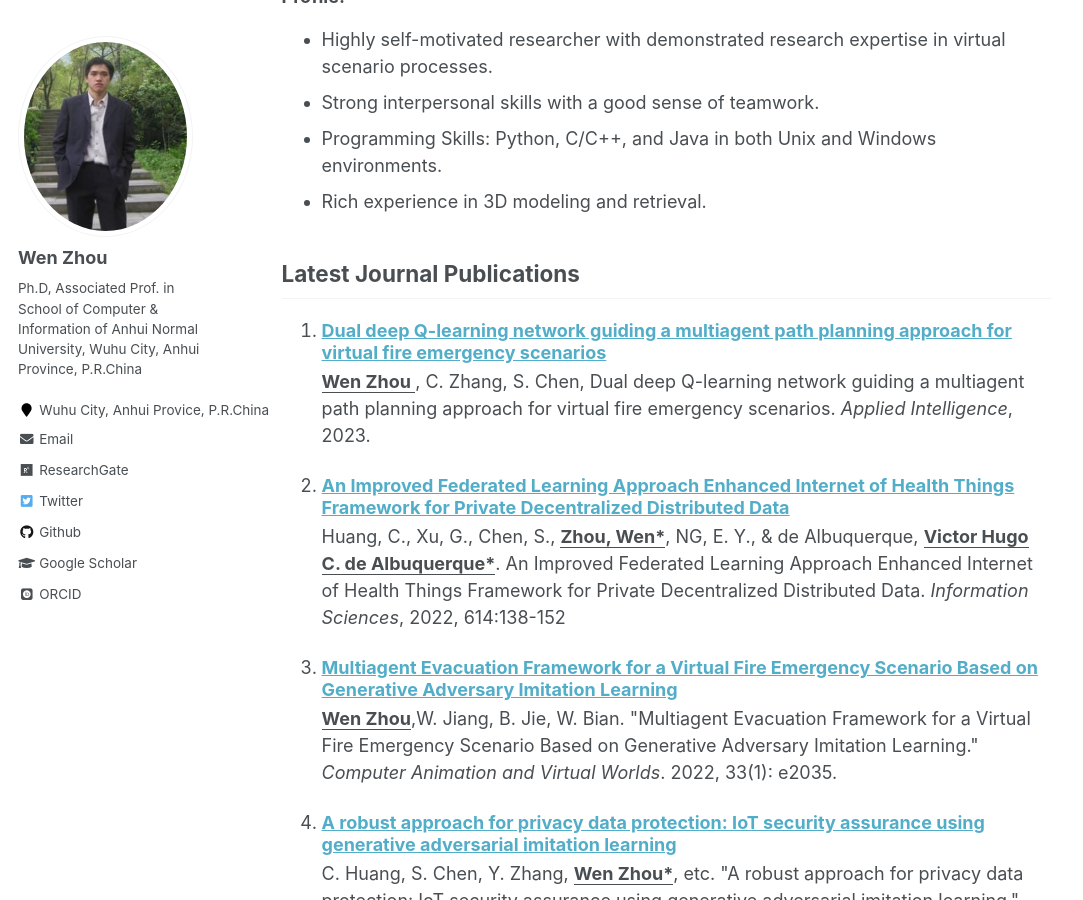
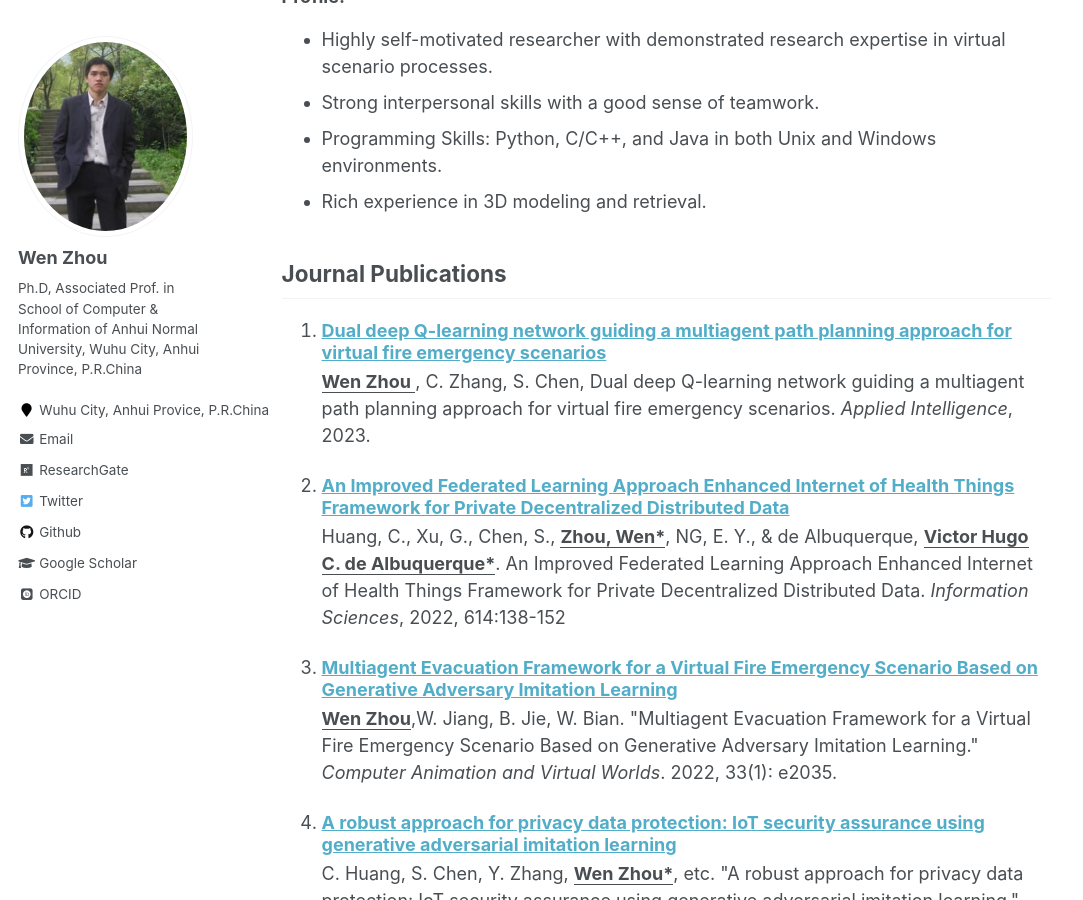
Before and after one commit to zhouwen327/zhouwen327.github.io, a Jekyll site: the page built from _pages/about.md, in a window 1280 px wide and 900 px high, scrolled down 541 px. Shown: the whole window, without its empty margins (0-1083 px from the left). Built offline with Jekyll 4.4.1, drawn with Linux system fonts in a browser that asks for light colours; some web fonts are replaced.

Commit message:
Update about.md

```diff
--- a/_pages/about.md
+++ b/_pages/about.md
@@ -21,7 +21,7 @@
 * Rich experience in 3D modeling and retrieval.
 
 
-## Latest Journal Publications
+## Journal Publications
 
   <ol>{% for post in site.publications reversed%}
          {% include archive-single-cv.html %}
```
